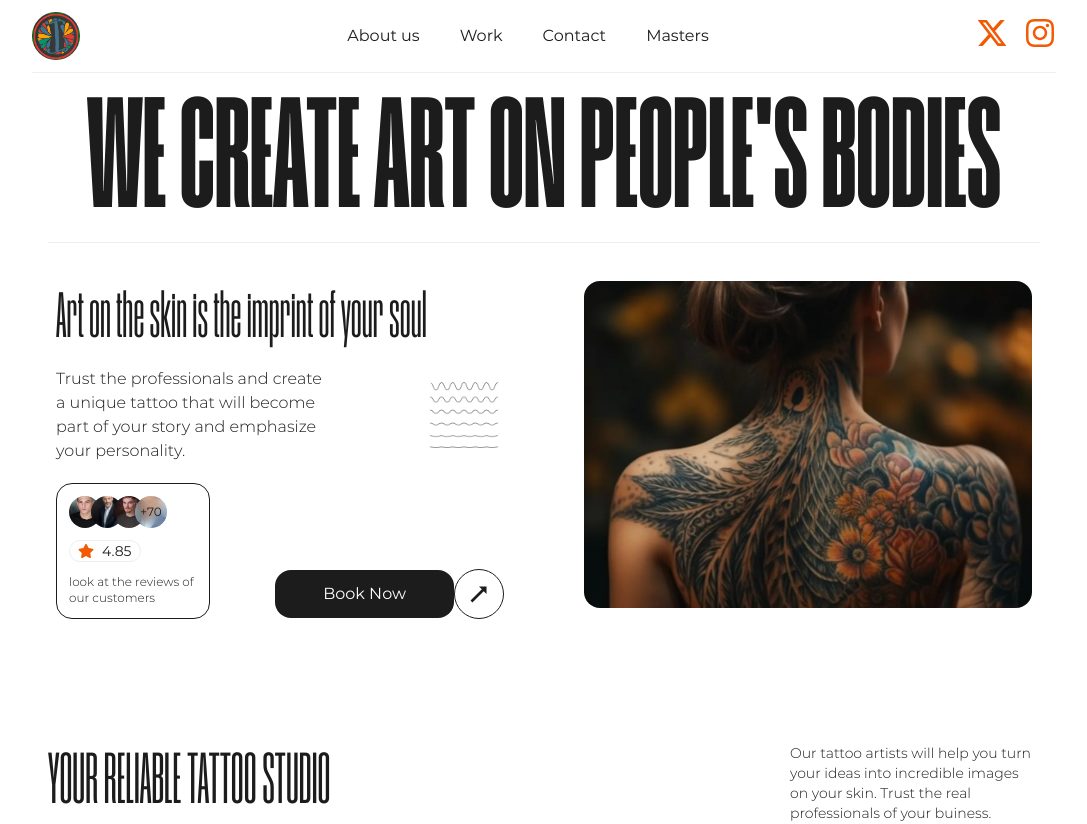
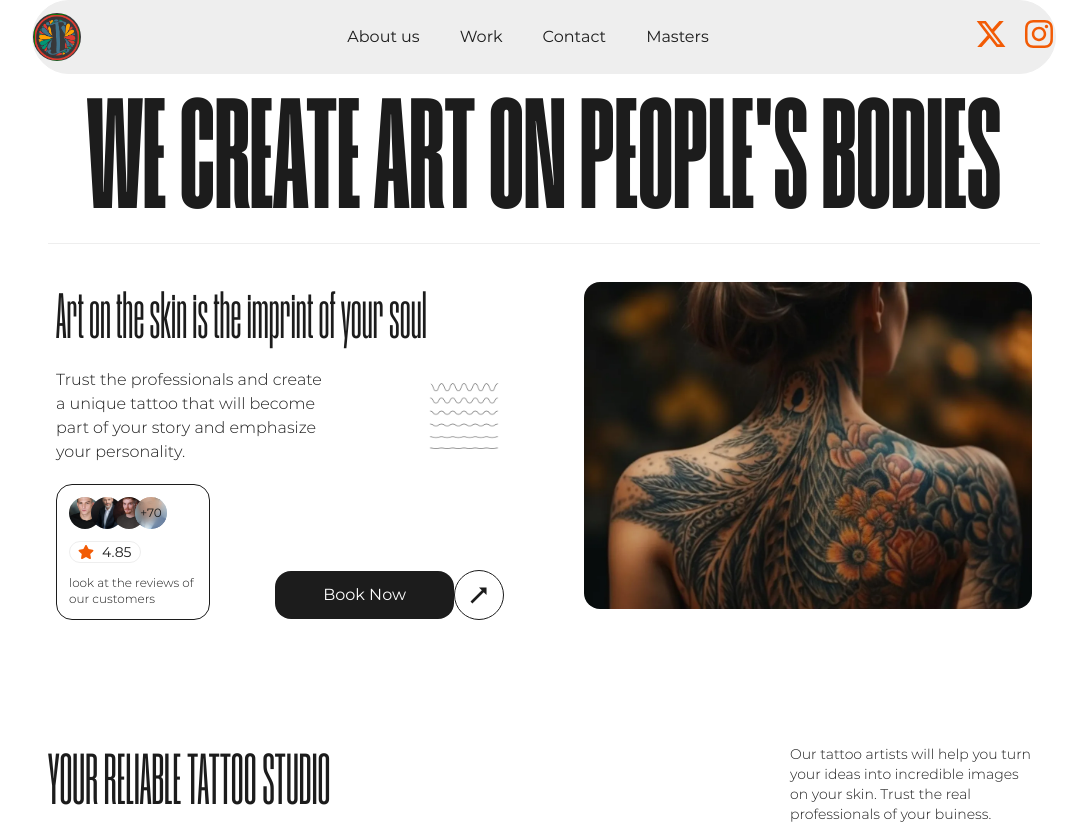
Before and after one commit to uy-scuti100/inked, a Next.js app: page / in a window 1280 px wide. Shown: the top 824 px of the page, without its empty margins (96-1183 px from the left). Built offline with nearby package versions, Linux system fonts and the light colour scheme.

Commit message:
updating lenis

```diff
--- a/components/global-components/navbar.tsx
+++ b/components/global-components/navbar.tsx
@@ -38,7 +38,7 @@ export default function Navbar() {
 			<div
 				className={` ${
 					visible ? "fixed" : "absolute"
-				}  flex sm:static top-0  justify-between w-full z-50 sm:pt-3  backdrop-blur-3xl items-center flex-col px-2 lg:px-0 py-3 border-b border-greyish`}
+				}  flex sm:static top-3  justify-between w-full z-[999999] sm:pt-3 items-center flex-col px-2 lg:px-0 py-3 border border-greyish rounded-full bg-greyish `}
 			>
 				<div className="justify-between items-center flex w-full">
 					<Link href={"/"}>
@@ -77,7 +77,7 @@ export default function Navbar() {
 				</div>
 				<nav
 					style={{ height: "calc(100vh - 70px)" }}
-					className={`absolute transition-all top-[70px] duration-300 ease-linear h-full z-50 sm:hidden w-full bg-greyish text-black} ${
+					className={`absolute transition-all rounded-2xl top-[78px] duration-300 ease-linear h-full z-50 sm:hidden w-full bg-greyish text-black} ${
 						open ? " left-0 " : "left-[-100%]"
 					}`}
 				>
--- a/provider/smooth-scroll.tsx
+++ b/provider/smooth-scroll.tsx
@@ -1,6 +1,7 @@
 "use client";
 
 import { ReactLenis } from "@studio-freight/react-lenis";
+import "../app/globals.css";
 
 function SmoothScroll({ children }: { children: React.ReactNode }) {
 	return (
@@ -8,9 +9,8 @@ function SmoothScroll({ children }: { children: React.ReactNode }) {
 			root
 			options={{
 				duration: 0.005,
-				syncTouchLerp: 0.075,
 				smoothWheel: true,
-				syncTouch: true,
+
 				easing: (t: number): number => (Math.cos(Math.PI * t) - 1) / 2,
 			}}
 		>
```
